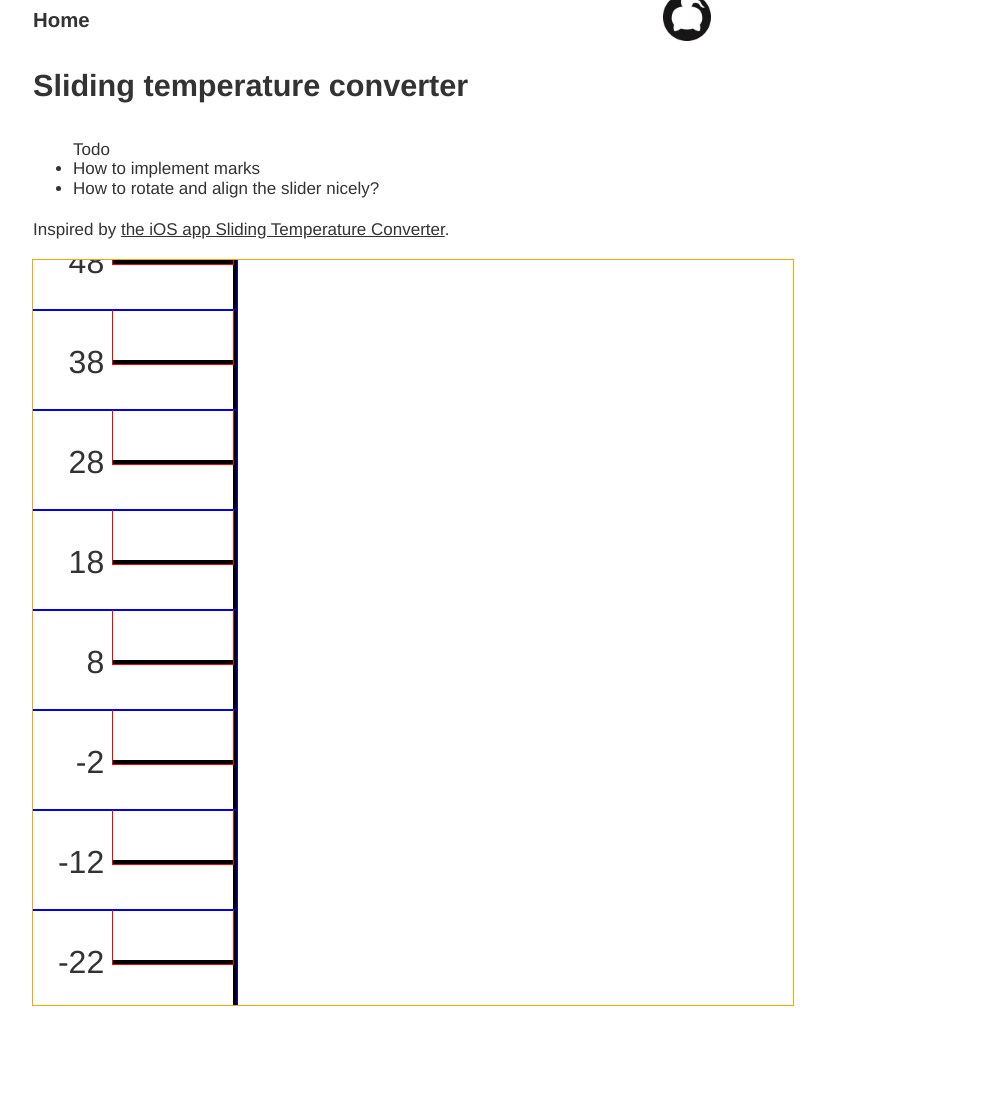
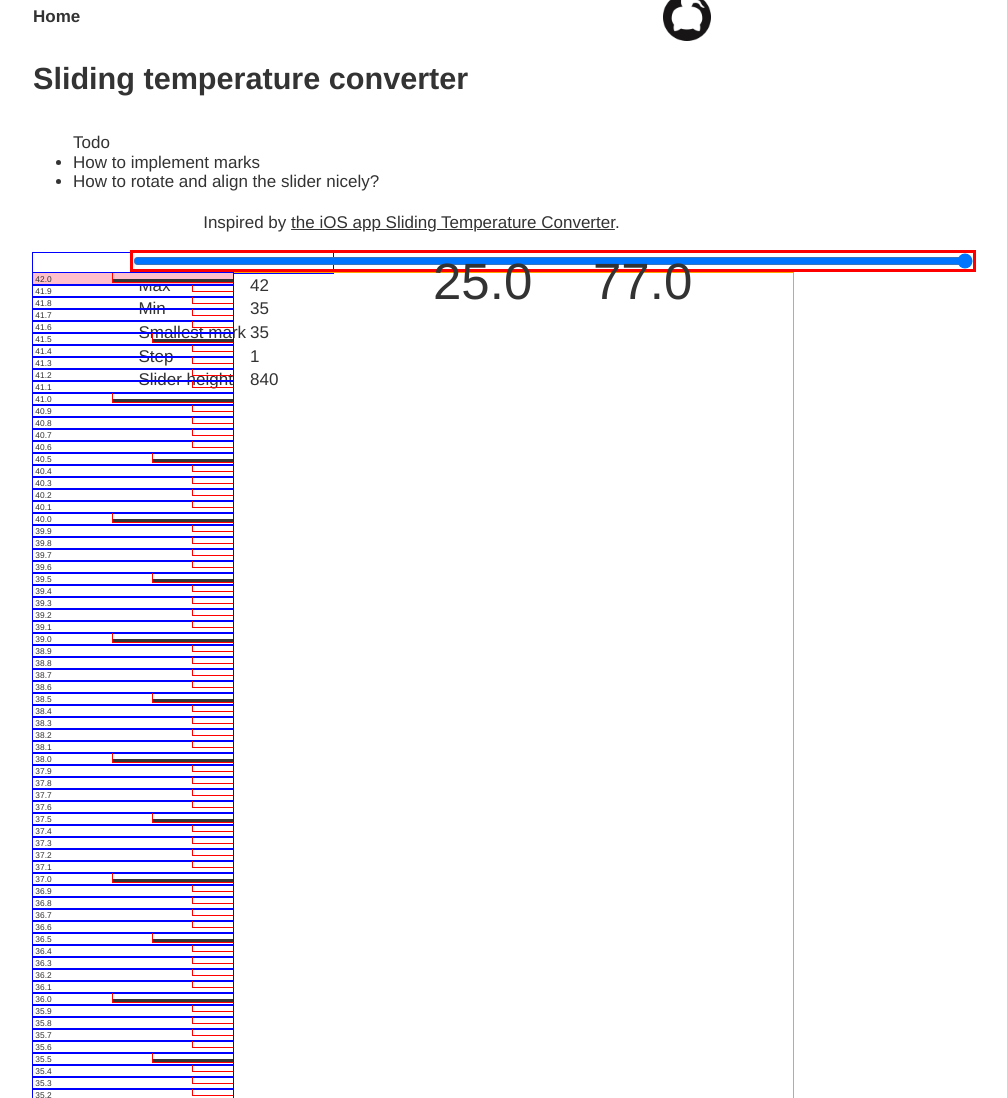
Before and after one commit to schjoq/gh-pages-src, a Gatsby site: page /sliding-temp-converter in a window 1280 px wide. Shown: the top 1098 px of the page, without its empty margins (227-1234 px from the left). Built offline with nearby package versions, Linux system fonts and the light colour scheme; Gatsby itself is replaced by a stand-in of ours.

Commit message:
Do some work

```diff
--- a/src/components/base-layout.js
+++ b/src/components/base-layout.js
@@ -37,6 +37,10 @@ const Wrapper = styled.div`
     line-height: 1.6em;
   }
 
+  main > p {
+    margin-left: 18ch;
+  }
+
   main a {
     color: inherit;
   }
@@ -62,7 +66,7 @@ const Wrapper = styled.div`
 const StyledLink = styled(props => <Link {...props} />)`
   text-decoration: none;
   color: inherit;
-  font-size: 1.2em;
+  font-size: 1em;
   display: inline-block;
   font-weight: bold;
   line-height: 2em;
--- a/src/pages/sliding-temp-converter.js
+++ b/src/pages/sliding-temp-converter.js
@@ -17,12 +17,6 @@ export default function SlidingTempConverterPage() {
         </a>
         .
       </p>
-      <Marks
-        markHeight="100px"
-        markRangeMin="-25.5"
-        markRangeMax="48"
-        markRangeStep="10"
-      />
       <SlidingTempConverter />
     </Layout>
   )
@@ -32,28 +26,198 @@ function toFahrenheit(celsius) {
   return (celsius * 9) / 5 + 32
 }
 
-const Mark = styled(props => (
-  <div className={props.className}>
-    {props.markType === "long" ? <span>{props.markText}</span> : null}
-    <div></div>
-  </div>
-))`
-  width: 200px;
-  position: relative;
-  border-right: 4px solid black;
-  outline: 1px solid blue;
-  flex: 0 0 auto;
+function getMarkLength(markType) {
+  if (markType === "main-mark") {
+    return "60%"
+  } else if (markType === "medium-mark") {
+    return "40%"
+  } else if (markType === "small-mark") {
+    return "20%"
+  }
+}
 
+const Mark = styled(function (props) {
+  return (
+    <div className={props.className}>
+      {/* props.markType === "main-mark" ? <span>{props.markText}</span> : null */}
+      <span>{props.markText}</span>
+      <div></div>
+    </div>
+  )
+})`
   div {
+    width: ${props => getMarkLength(props.markType)};
     height: 50%;
-    width: 60%;
     float: right;
-    border-bottom: 4px solid black;
     outline: 1px solid red;
   }
+`
 
-  span {
-    font-size: 32px;
+// There're always 10 smaller marks between main marks
+const numberOfSmallMarksBetweenMark = 10
+function roundTo1DigitString(temperature) {
+  return parseFloat(temperature).toFixed(1)
+}
+function roundTo1DigitNumber(temperature) {
+  return Number(roundTo1DigitString(temperature))
+}
+
+function MarksWrapper(props) {
+  const {
+    sliderSmallestMark,
+    sliderRangeMin,
+    sliderRangeMax,
+    sliderRangeStep,
+    sliderHeight,
+  } = {
+    ...Object.fromEntries(
+      Object.entries({ ...props }).map(([key, val]) => [
+        key,
+        roundTo1DigitNumber(val),
+      ])
+    ),
+  }
+
+  function getMainMarkPoints(
+    sliderSmallestMark,
+    sliderRangeStep,
+    sliderRangeMax
+  ) {
+    let points = []
+    for (
+      let i = sliderSmallestMark;
+      i <= sliderRangeMax;
+      i += sliderRangeStep
+    ) {
+      points.push(i)
+    }
+    return points
+  }
+
+  const mainMarkPoints = getMainMarkPoints(
+    sliderSmallestMark,
+    sliderRangeStep,
+    sliderRangeMax
+  )
+
+  const mediumMarkPoints = [
+    sliderSmallestMark - sliderRangeStep / 2,
+    ...mainMarkPoints.map(point => point + sliderRangeStep / 2),
+  ]
+  // Test
+  console.log("Main mark points: ", mainMarkPoints)
+  console.log("Medium mark points: ", mediumMarkPoints)
+
+  function getMarkForPoint(point) {
+    const temperatureString = roundTo1DigitString(point)
+    const temperatureNumber = roundTo1DigitNumber(point)
+    let markType
+    if (mainMarkPoints.includes(temperatureNumber)) markType = "main-mark"
+    else if (mediumMarkPoints.includes(temperatureNumber))
+      markType = "medium-mark"
+    else markType = "small-mark"
+    return (
+      <Mark
+        key={point}
+        className={markType}
+        markType={markType}
+        markText={temperatureString}
+      />
+    )
+  }
+
+  console.log(roundTo1DigitNumber(sliderRangeMin))
+  let marks = []
+  for (
+    let point = roundTo1DigitNumber(sliderRangeMax);
+    roundTo1DigitNumber(point) >= roundTo1DigitNumber(sliderRangeMin);
+    point -= sliderRangeStep / numberOfSmallMarksBetweenMark
+  ) {
+    /*     console.log(point, roundTo1DigitNumber(point), roundTo1DigitString(point)) */
+    marks.push(getMarkForPoint(point))
+  }
+  return (
+    <div className={props.className}>
+      <table>
+        <tbody>
+          <tr>
+            <td>Max</td>
+            <td>{sliderRangeMax}</td>
+          </tr>
+          <tr>
+            <td>Min</td>
+            <td>{sliderRangeMin}</td>
+          </tr>
+          <tr>
+            <td>Smallest mark</td>
+            <td>{sliderSmallestMark}</td>
+          </tr>
+          <tr>
+            <td>Step</td>
+            <td>{sliderRangeStep}</td>
+          </tr>
+          <tr>
+            <td>Slider height</td>
+            <td>{sliderHeight}</td>
+          </tr>
+        </tbody>
+      </table>
+      {marks}
+    </div>
+  )
+}
+
+const Marks = styled(MarksWrapper)`
+  /*   overflow: hidden; */
+  display: flex;
+  flex-direction: column;
+  outline: 1px solid orange;
+  --slider-height: ${props => props.sliderHeight};
+  --slider-range-max: ${props => props.sliderRangeMax};
+  --slider-range-min: ${props => props.sliderRangeMin};
+  --slider-range-step: ${props => props.sliderRangeStep};
+  --slider-mark-height: calc(
+    ${props => props.sliderHeight} /
+      (var(--slider-range-max) - var(--slider-range-min)) /
+      ${numberOfSmallMarksBetweenMark}
+  );
+  height: var(--slider-height);
+
+  table {
+    position: absolute;
+    left: 8vw;
+  }
+
+  ${Mark} {
+    height: var(--slider-mark-height);
+    width: 200px;
+    position: relative;
+    outline: 1px solid blue;
+    flex: 0 0 auto;
+  }
+
+  ${Mark}:nth-child(2) {
+    background-color: pink;
+    margin-top: calc(
+      0 * -1 *
+        (
+          (var(--drawn-slider-range-max) - var(--slider-range-max)) *
+            var(--slider-height) /
+            (var(--slider-range-max) - var(--slider-range-min))
+        )
+    );
+  }
+
+  ${Mark} > div {
+    border-bottom: 3px solid;
+  }
+
+  ${Mark}.small-mark > div {
+    border-bottom: ${props => (props.hasSmallMarks ? "3px" : "0px")} solid;
+  }
+
+  ${Mark} span {
+    font-size: calc(var(--slider-mark-height) * 0.7);
     position: absolute;
     top: calc(50% - 1em / 2);
     left: 0;
@@ -62,59 +226,8 @@ const Mark = styled(props => (
   }
 `
 
-const roundup = n => (n === Math.floor(n) ? n : Math.floor(n) + 1)
-
-function MarksWrapper(props) {
-  const { markRangeMin, markRangeMax, markRangeStep } = {
-    ...Object.fromEntries(
-      Object.entries({ ...props }).map(([key, val]) => [
-        key,
-        Number(roundTemperature(val)),
-      ])
-    ),
-  }
-
-  let marks = []
-  for (
-    let i = roundup(markRangeMax);
-    i >= Math.floor(markRangeMin);
-    i = i - markRangeStep
-  ) {
-    marks.push(<Mark key={i} markType="long" markText={i} />)
-  }
-  return <div className={props.className}>{marks}</div>
-}
-
-const Marks = styled(MarksWrapper)`
-  overflow: hidden;
-  display: flex;
-  flex-direction: column;
-  outline: 1px solid orange;
-  height: calc(
-    (${props => roundup(props.markRangeMax)} - ${props => props.markRangeMin}) *
-      ${props => props.markHeight} / ${props => props.markRangeStep}
-  );
-
-  ${Mark} {
-    height: ${props => props.markHeight};
-  }
-
-  ${Mark}:first-child {
-    margin-top: calc(
-      -1 * (${props => props.markHeight} / 2) + (
-          ${props => roundup(props.markRangeMax)} -
-            ${props => roundup(props.markRangeMax)}
-        ) * ${props => props.markHeight} / ${props => props.markRangeStep}
-    );
-  }
-`
-
-function roundTemperature(temperature) {
-  return parseFloat(temperature).toFixed(1)
-}
-
 const TempDisplay = styled(props => (
-  <span className={props.className}>{roundTemperature(props.value)}</span>
+  <span className={props.className}>{roundTo1DigitString(props.value)}</span>
 ))`
   display: inline-block;
   font-size: 3em;
@@ -124,7 +237,7 @@ const TempDisplay = styled(props => (
 class TempSliderWrapper extends React.Component {
   constructor(props) {
     super(props)
-    this.state = { step: "0.5", min: "-20", max: "50" }
+    this.state = { step: "0.1", min: "35", max: "42" }
   }
 
   render() {
@@ -138,9 +251,8 @@ class TempSliderWrapper extends React.Component {
 
 const TempSlider = styled(TempSliderWrapper)`
   width: 300px;
-  height: 400px;
+  height: 20px;
   outline: 1px solid blue;
-
   input {
     outline: 3px solid red;
   }
@@ -162,13 +274,44 @@ class SlidingTempConverterWrapper extends React.Component {
     return (
       <div className={this.props.className}>
         <TempSlider value={value} onChange={this.handleChange} />
-        <TempDisplay value={value} />
-        <TempDisplay value={toFahrenheit(value)} />
+        <TempDisplay className="celsius-result" value={value} />
+        <TempDisplay
+          className="fahrenheit-result"
+          value={toFahrenheit(value)}
+        />
+        <Marks
+          sliderHeight="840px"
+          sliderSmallestMark="35"
+          sliderRangeMin="35"
+          sliderRangeMax="42"
+          sliderRangeStep="1"
+        />
       </div>
     )
   }
 }
 
 const SlidingTempConverter = styled(SlidingTempConverterWrapper)`
-  padding: 100px 0;
+  padding: 0;
+  position: relative;
+
+  ${TempSlider} input {
+    position: absolute;
+    top: 0;
+    left: 100px;
+    width: 840px;
+  }
+
+  ${TempDisplay} {
+    position: absolute;
+    top: 0;
+  }
+
+  ${TempDisplay}.celsius-result {
+    left: 400px;
+  }
+
+  ${TempDisplay}.fahrenheit-result {
+    left: 560px;
+  }
 `
```
